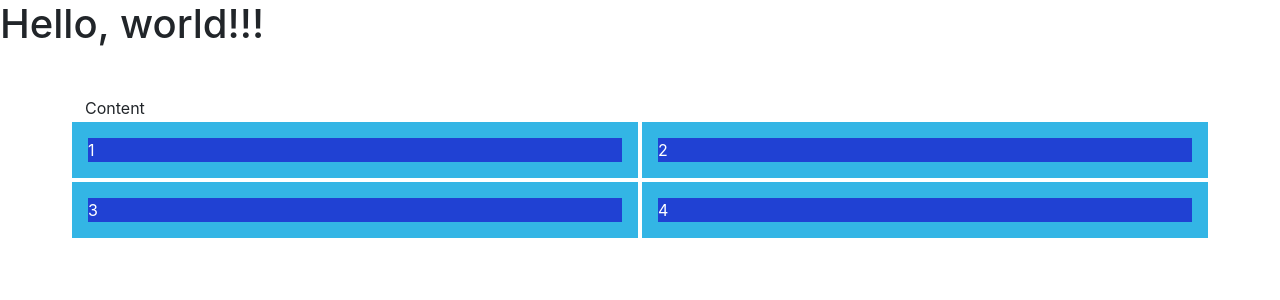
After one commit to StevenWeng60/grocery-tracker, a Django app: page /groceries/development0 in a window 1280 px wide. The commit adds this page. Shown: the top 300 px of the page. Run offline with Django 4.2, Linux system fonts and the light colour scheme; some libraries are stand-ins or nearby versions.

Commit message:
Added new html file for testing bootstrap concepts

```diff
--- /dev/null
+++ b/src/groceries/templates/groceries/grocery_development_0.html
@@ -0,0 +1,65 @@
+<!DOCTYPE html>
+<html lang="en">
+
+<head>
+ <meta charset="utf-8">
+ <meta name="viewport" content="width=device-width, initial-scale=1, shrink-to-fit=no">
+ <title>Basic HTML File</title>
+ <!--
+    <link rel="stylesheet" href="static/css/bootstrap.css">
+  -->
+ <link rel="stylesheet" href="https://cdn.jsdelivr.net/npm/bootstrap@4.0.0/dist/css/bootstrap.min.css"
+  integrity="sha384-Gn5384xqQ1aoWXA+058RXPxPg6fy4IWvTNh0E263XmFcJlSAwiGgFAW/dAiS6JXm" crossorigin="anonymous">
+ <style>
+  [class*="col"] {
+   padding: 1rem;
+   background-color: #33b5e5;
+   border: 2px solid #fff;
+   color: #fff;
+  }
+
+  .child {
+   background-color: #2041d3
+  }
+ </style>
+</head>
+
+<body>
+ <h1>Hello, world!!!</h1>
+ <!-- Simple fluid container border
+  <div class="container-fluid border"> Content
+    <div class="row">
+      <div class="col">Col 1</div>
+      <div class="col">Col 2</div>
+      <div class="col">Col 3</div>
+      <div class="col">Col 4</div>
+
+    </div>
+  </div>
+  -->
+ <div class="container my-5 "> Content
+  <div class="row gx-5 gy-5">
+   <div class="col-6">
+    <div class="child">1</div>
+   </div>
+   <div class="col-6">
+    <div class="child">2</div>
+   </div>
+   <div class="col-6">
+    <div class="child">3</div>
+   </div>
+   <div class="col-6">
+    <div class="child">4</div>
+   </div>
+
+  </div>
+ </div>
+ <script src="https://cdn.jsdelivr.net/npm/popper.js@1.12.9/dist/umd/popper.min.js"
+  integrity="sha384-ApNbgh9B+Y1QKtv3Rn7W3mgPxhU9K/ScQsAP7hUibX39j7fakFPskvXusvfa0b4Q" crossorigin="anonymous"></script>
+ <script src="https://cdn.jsdelivr.net/npm/bootstrap@4.0.0/dist/js/bootstrap.min.js"
+  integrity="sha384-JZR6Spejh4U02d8jOt6vLEHfe/JQGiRRSQQxSfFWpi1MquVdAyjUar5+76PVCmYl" crossorigin="anonymous"></script>
+ <!--<script src="static/js/bootstrap.js"></script>
+  -->
+</body>
+
+</html>
--- a/src/groceries/urls.py
+++ b/src/groceries/urls.py
@@ -6,7 +6,8 @@ from .views import (
     grocery_insert_view,
     grocery_delete_view,
     grocery_detail_view,
-    grocery_development_view
+    grocery_development_view,
+    grocery_development_view0
 )
 
 urlpatterns = [
@@ -15,5 +16,6 @@ urlpatterns = [
     path('insert/', grocery_insert_view, name="grocery-insert"),
     path('<int:id>/delete', grocery_delete_view, name="grocery-delete"),
     path('<int:id>/', grocery_detail_view, name="grocery-detail"),
-    path('development', grocery_development_view, name="grocery-development")
+    path('development', grocery_development_view, name="grocery-development"),
+    path('development0', grocery_development_view0, name="grocery-development0")
 ]
--- a/src/groceries/views.py
+++ b/src/groceries/views.py
@@ -52,7 +52,7 @@ def grocery_detail_view(request, id):
     return render(request, "groceries/grocery_detail.html", context)
 
 
-# For testing and developing views with bootstrap
+# For testing and developing inventory view with bootstrap
 def grocery_development_view(request):
     queryset = Grocery.objects.all()
     context = {
@@ -60,3 +60,14 @@ def grocery_development_view(request):
     }
 
     return render(request, 'groceries/grocery_development.html', context)
+
+# For testing and developing new concepts with bootstrap
+
+
+def grocery_development_view0(request):
+    queryset = Grocery.objects.all()
+    context = {
+        "object_list": queryset
+    }
+
+    return render(request, 'groceries/grocery_development_0.html', context)
```
Also changed, not shown: src/groceries/templates/groceries/grocery_development.html (+16 -0 lines).
